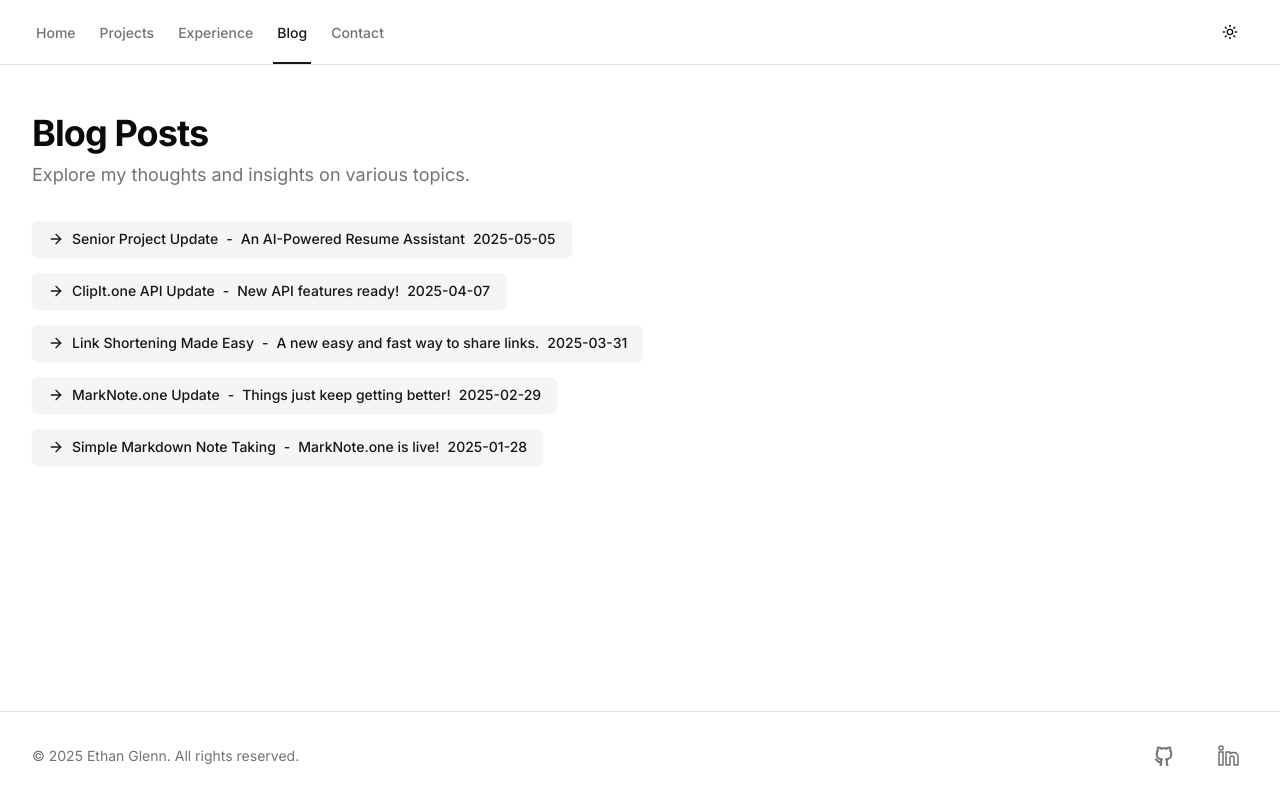
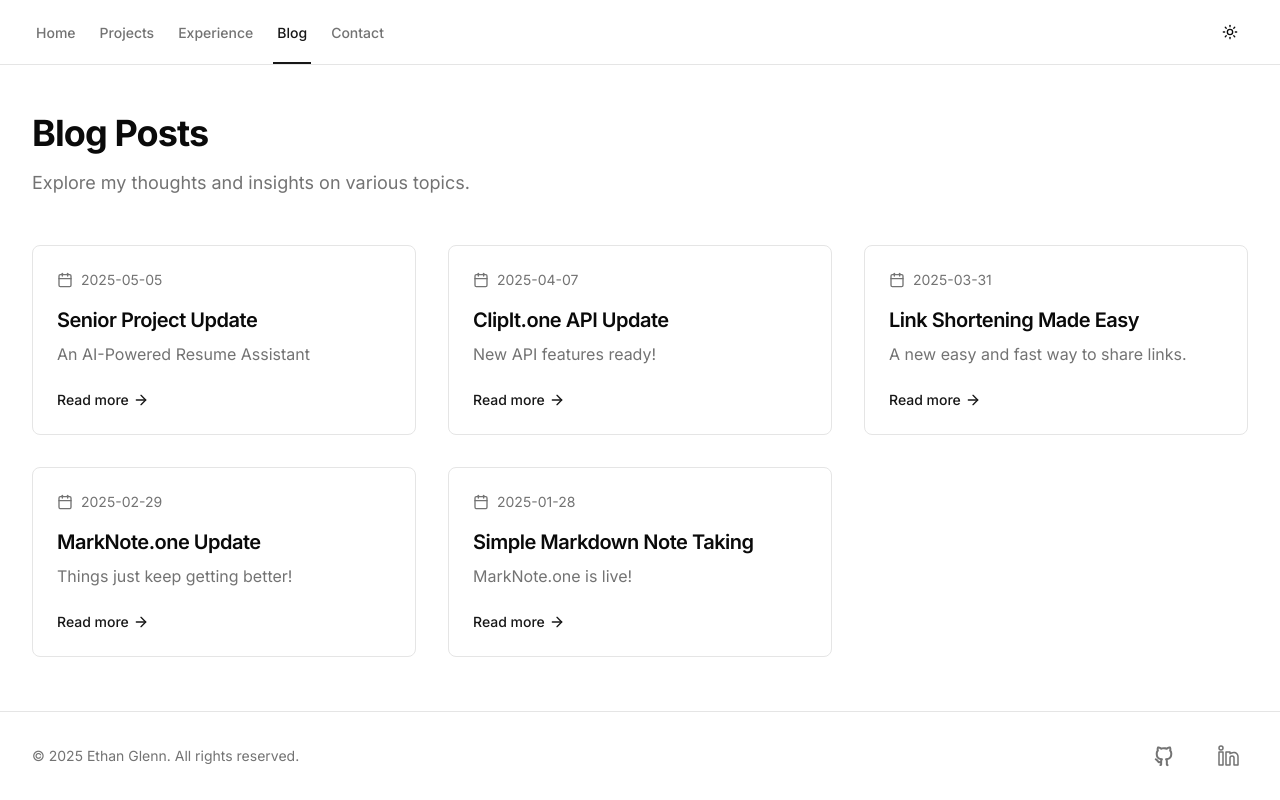
Before and after one commit to eglenn-dev/personal-site, a Next.js app: page /blog in a window 1280 px wide. Built offline with nearby package versions, Linux system fonts and the light colour scheme.

Commit message:
refactor: Enhance blog post layout and improve readability

```diff
--- a/app/blog/[slug]/page.tsx
+++ b/app/blog/[slug]/page.tsx
@@ -14,12 +14,7 @@ export default async function Page({
     return (
         <article className="max-w-4xl mx-auto px-4 sm:px-6 lg:px-8 py-12">
             <div className="mb-8">
-                <Button
-                    variant="ghost"
-                    size="sm"
-                    asChild
-                    className="mb-6 -ml-2"
-                >
+                <Button variant="outline" asChild className="mb-6 -ml-2">
                     <Link href="/blog" className="flex items-center gap-1">
                         <ChevronLeft className="h-4 w-4" />
                         Back to all posts
@@ -59,7 +54,6 @@ export async function generateMetadata({
 }) {
     const { slug } = await params;
 
-    // Format slug to title case for display
     const formatSlugToTitle = (slug: string) => {
         return slug
             .split("-")
--- a/app/blog/page.tsx
+++ b/app/blog/page.tsx
@@ -1,7 +1,7 @@
 import { getBlogPosts } from "@/posts/blog-list";
 import Link from "next/link";
-import { Button } from "@/components/ui/button";
-import { ArrowRight } from "lucide-react";
+import { ArrowRight, Calendar } from "lucide-react";
+// import { Badge } from "@/components/ui/badge";
 
 export const metadata = {
     title: "Blog | Ethan Glenn",
@@ -13,41 +13,51 @@ export default async function Page() {
 
     return (
         <div className="max-w-7xl mx-auto px-4 sm:px-6 lg:px-8 py-12">
-            <div className="flex flex-col gap-2 mb-8">
+            <div className="space-y-4 mb-12">
                 <h1 className="text-4xl font-bold tracking-tight">
                     Blog Posts
                 </h1>
-                <p className="text-muted-foreground text-lg">
+                <p className="text-muted-foreground text-lg max-w-2xl">
                     Explore my thoughts and insights on various topics.
                 </p>
             </div>
 
-            <div>
-                <div className="flex flex-col gap-4">
+            <div className="grid gap-8 md:grid-cols-2 lg:grid-cols-3">
                 {posts.map((post) => (
                     <Link
                         key={post.slug}
                         href={`/blog/${post.slug}`}
-                            className="text-white"
+                        className="group block"
                     >
-                            <Button
-                                className="flex flex-row gap-2"
-                                variant="secondary"
-                            >
-                                <ArrowRight className="h-8 w-8" />
-                                <div>{post.title}</div>
-                                <div className="hidden sm:block">{" - "}</div>
-                                <div className="hidden sm:block">
+                        <article className="h-full overflow-hidden rounded-lg border bg-card transition-all duration-200 hover:shadow-md">
+                            <div className="p-6 space-y-4">
+                                <div className="flex items-center gap-2 text-sm text-muted-foreground">
+                                    <Calendar className="h-4 w-4" />
+                                    <time dateTime={post.date}>
+                                        {post.date}
+                                    </time>
+                                </div>
+
+                                <div className="space-y-2">
+                                    <h2 className="text-xl font-semibold tracking-tight group-hover:text-primary transition-colors">
+                                        {post.title}
+                                    </h2>
+                                    <p className="text-muted-foreground line-clamp-2">
                                         {post.description}
+                                    </p>
                                 </div>
-                                <div className="hidden sm:block">
-                                    {post.date}
+
+                                <div className="pt-2 flex justify-between items-center">
+                                    <span className="text-sm font-medium text-primary flex items-center gap-1 group-hover:gap-2 transition-all">
+                                        Read more{" "}
+                                        <ArrowRight className="h-4 w-4" />
+                                    </span>
                                 </div>
-                            </Button>
+                            </div>
+                        </article>
                     </Link>
                 ))}
             </div>
         </div>
-        </div>
     );
 }
```
Lines whose indentation alone changed are shown as unchanged.
